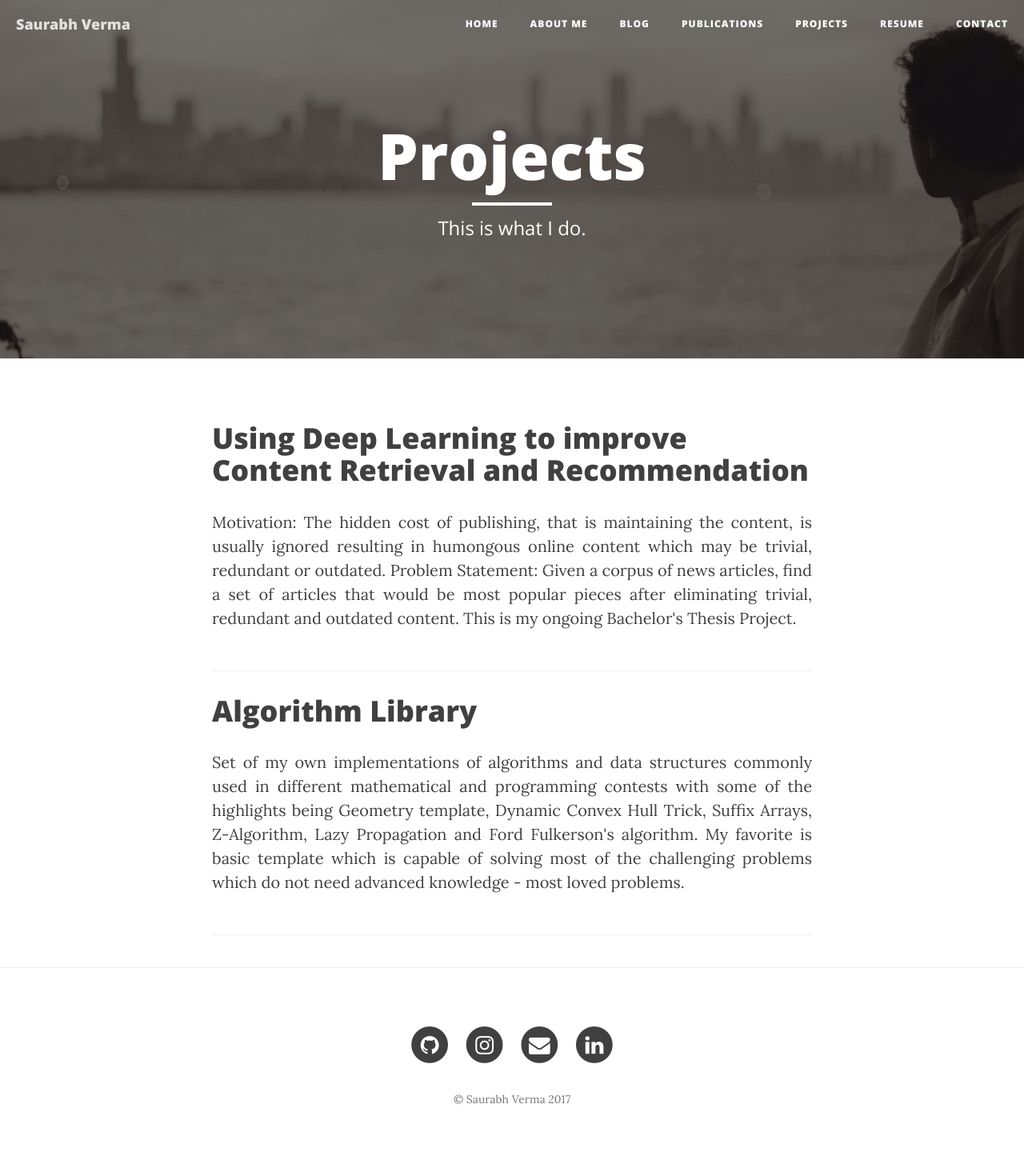
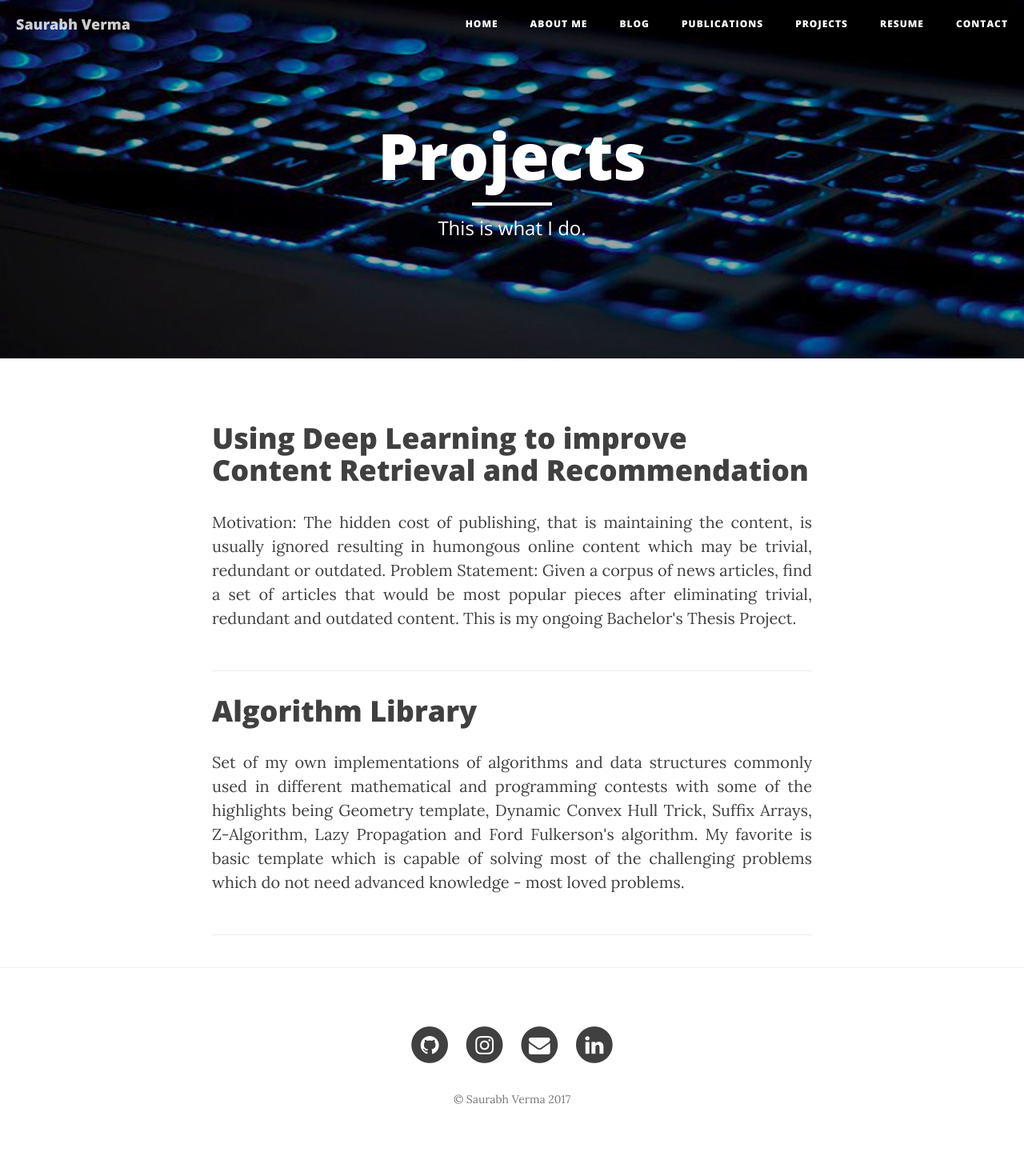
Before and after one commit to saurrv/saurrv.github.io, a Jekyll site: the page built from projects.html, in a window 1280 px wide. Shown: the whole page at 80% size. Built offline with Jekyll 4.4.1, drawn with Linux system fonts in a browser that asks for light colours; nearby versions of some CDN libraries.

Commit message:
update background images

```diff
--- a/projects.html
+++ b/projects.html
@@ -2,7 +2,7 @@
 layout: page
 title: "Projects"
 description: "This is what I do."
-header-img: "img/about-bg.jpg"
+header-img: "img/project-bg.jpg"
 ---
 
 {% for project in site.data.projects %}
--- a/publications.html
+++ b/publications.html
@@ -2,7 +2,7 @@
 layout: page
 title: "Publications"
 description: "This is what I have done."
-header-img: "img/bg-books.jpg"
+header-img: "img/publication-bg.jpg"
 ---
 
 {% for paper in site.data.publications %}
```
Also changed, not shown: img/project-bg.jpg (added), img/publication-bg.jpg (renamed from img/bg-books.jpg).
